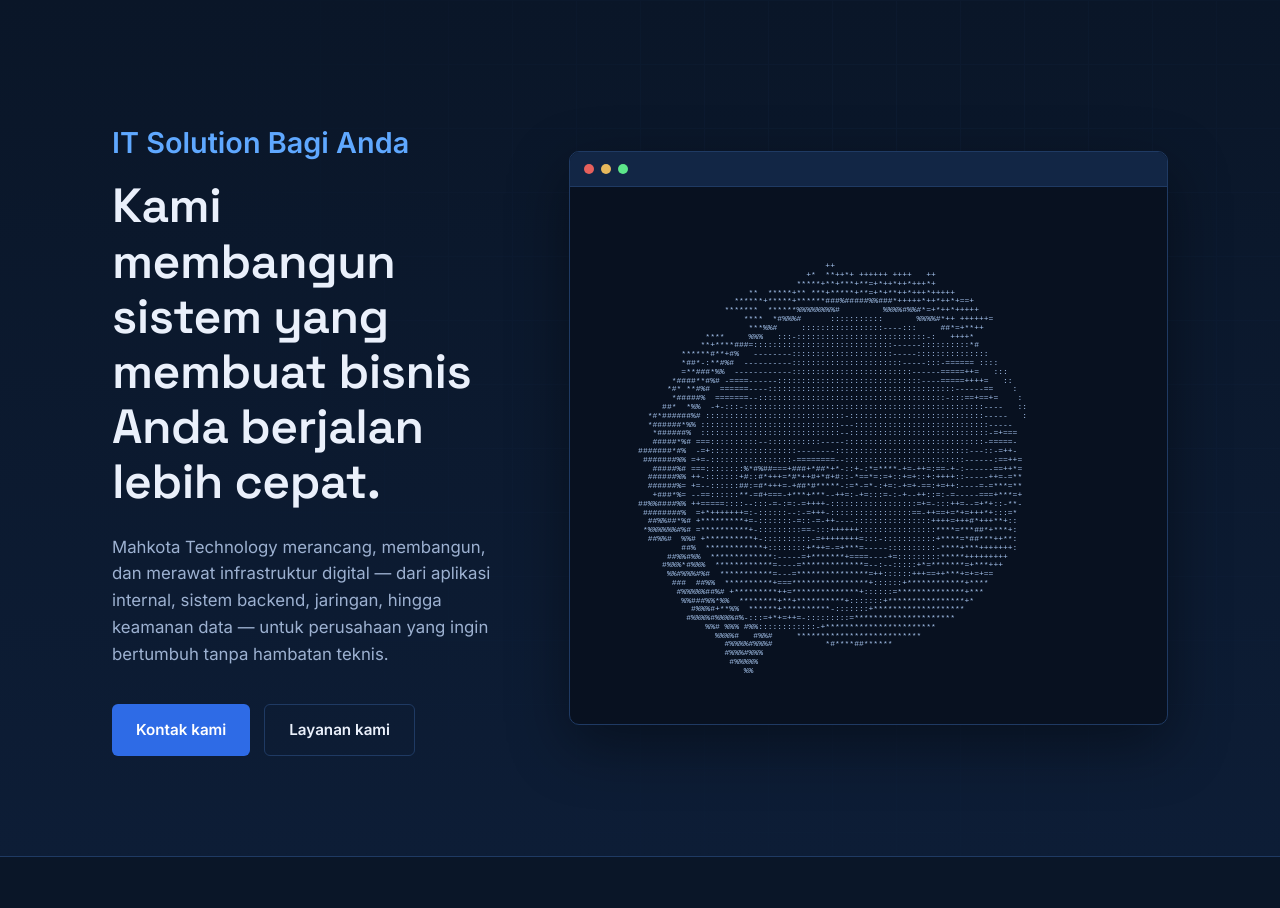
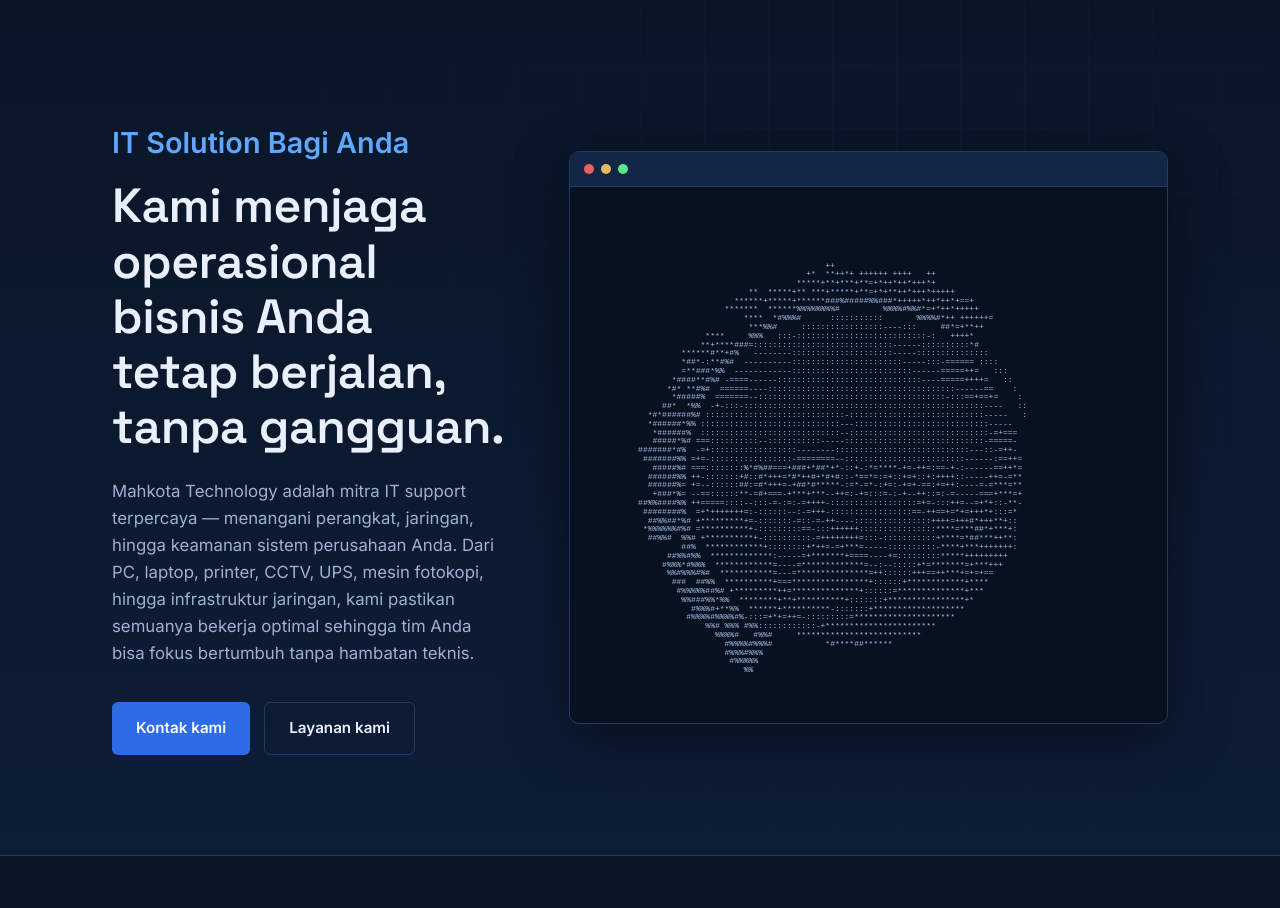
Before and after one commit to zearrs/project, a FastAPI app: page / in a window 1280 px wide. Shown: the part 77-985 px from the top of the page. Run offline with FastAPI, Linux system fonts and the light colour scheme.

Commit message:
new edit

```diff
--- a/main.py
+++ b/main.py
@@ -54,48 +54,173 @@ CONTACT_PERSONS = [
 
 GALERY_ITEMS = {
     "2026": [
-        {""
+        {
         "title": "Implementasi Sistem ERP - Dinas Kesehatan Kota Balikpapan",
         "photo": "/static/img/dokumentasi/icon.webp"
          },
 
-        {"title": "Migrasi Infrastruktur Cloud - Puskesmas Sumber Rejo Balikpapan"},
-        {"title": "Pengembangan Aplikasi Internal - Puskesmas Klandasan Balikpapan"},
-        {"title": "Audit Keamanan Jaringan - Kelurahan Gunung Samarinda Baru"},
-        {"title": "Dashboard Analitik - Kelurahan Gunung Samarinda Baru"},
-        {"title": "Setup Data Center Regional - Kelurahan Sungai Nangka"},
-        {"title": "Setup Data Center Regional - Kelurahan Sungai Nangka"},
-        {"title": "Setup Data Center Regional - Kelurahan Sungai Nangka"},
+        {
+        "title": "Migrasi Infrastruktur Cloud - Puskesmas Sumber Rejo Balikpapan",
+        "photo": "/static/img/dokumentasi/icon.webp"
+
+        },
+        {
+        "title": "Migrasi Infrastruktur Cloud - Puskesmas Sumber Rejo Balikpapan",
+        "photo": "/static/img/dokumentasi/icon.webp"
+
+        },
+        {
+        "title": "Migrasi Infrastruktur Cloud - Puskesmas Sumber Rejo Balikpapan",
+        "photo": "/static/img/dokumentasi/icon.webp"
+
+        },
+        {
+        "title": "Migrasi Infrastruktur Cloud - Puskesmas Sumber Rejo Balikpapan",
+        "photo": "/static/img/dokumentasi/icon.webp"
+
+        },
+        {
+        "title": "Migrasi Infrastruktur Cloud - Puskesmas Sumber Rejo Balikpapan",
+        "photo": "/static/img/dokumentasi/icon.webp"
+
+        },
+        {
+        "title": "Migrasi Infrastruktur Cloud - Puskesmas Sumber Rejo Balikpapan",
+        "photo": "/static/img/dokumentasi/icon.webp"
+
+        },
+        {
+        "title": "Migrasi Infrastruktur Cloud - Puskesmas Sumber Rejo Balikpapan",
+        "photo": "/static/img/dokumentasi/icon.webp"
+
+        },
     ],
     "2025": [
-        {"title": "Implementasi Sistem ERP - Dinas Kesehatan Kota Balikpapan"},
-        {"title": "Migrasi Infrastruktur Cloud - Puskesmas Sumber Rejo Balikpapan"},
-        {"title": "Pengembangan Aplikasi Internal - Puskesmas Klandasan Balikpapan"},
-        {"title": "Audit Keamanan Jaringan - Kelurahan Gunung Samarinda Baru"},
-        {"title": "Dashboard Analitik - Kelurahan Gunung Samarinda Baru"},
-        {"title": "Setup Data Center Regional - Kelurahan Sungai Nangka"},
-        {"title": "Setup Data Center Regional - Kelurahan Sungai Nangka"},
-        {"title": "Setup Data Center Regional - Kelurahan Sungai Nangka"},
+        {
+        "title": "Implementasi Sistem ERP - Dinas Kesehatan Kota Balikpapan",
+        "photo": "/static/img/dokumentasi/icon.webp"
+         },
+
+        {
+        "title": "Migrasi Infrastruktur Cloud - Puskesmas Sumber Rejo Balikpapan",
+        "photo": "/static/img/dokumentasi/icon.webp"
+
+        },
+        {
+        "title": "Migrasi Infrastruktur Cloud - Puskesmas Sumber Rejo Balikpapan",
+        "photo": "/static/img/dokumentasi/icon.webp"
+
+        },
+        {
+        "title": "Migrasi Infrastruktur Cloud - Puskesmas Sumber Rejo Balikpapan",
+        "photo": "/static/img/dokumentasi/icon.webp"
+
+        },
+        {
+        "title": "Migrasi Infrastruktur Cloud - Puskesmas Sumber Rejo Balikpapan",
+        "photo": "/static/img/dokumentasi/icon.webp"
+
+        },
+        {
+        "title": "Migrasi Infrastruktur Cloud - Puskesmas Sumber Rejo Balikpapan",
+        "photo": "/static/img/dokumentasi/icon.webp"
+
+        },
+        {
+        "title": "Migrasi Infrastruktur Cloud - Puskesmas Sumber Rejo Balikpapan",
+        "photo": "/static/img/dokumentasi/icon.webp"
+
+        },
+        {
+        "title": "Migrasi Infrastruktur Cloud - Puskesmas Sumber Rejo Balikpapan",
+        "photo": "/static/img/dokumentasi/icon.webp"
+
+        },
     ],
+
     "2024": [
-        {"title": "Setup Data Center Regional - Kelurahan Sungai Nangka"},
-        {"title": "Setup Data Center Regional - Kelurahan Sungai Nangka"},
-        {"title": "Setup Data Center Regional - Kelurahan Sungai Nangka"},
-        {"title": "Setup Data Center Regional - Kelurahan Sungai Nangka"},
-        {"title": "Setup Data Center Regional - Kelurahan Sungai Nangka"},
-        {"title": "Setup Data Center Regional - Kelurahan Sungai Nangka"},
-        {"title": "Kerja sama 1 - 2024"},
-        {"title": "Kerja sama 2 - 2024"},
+        {
+        "title": "Implementasi Sistem ERP - Dinas Kesehatan Kota Balikpapan",
+        "photo": "/static/img/dokumentasi/icon.webp"
+         },
+
+        {
+        "title": "Migrasi Infrastruktur Cloud - Puskesmas Sumber Rejo Balikpapan",
+        "photo": "/static/img/dokumentasi/icon.webp"
+
+        },
+        {
+        "title": "Migrasi Infrastruktur Cloud - Puskesmas Sumber Rejo Balikpapan",
+        "photo": "/static/img/dokumentasi/icon.webp"
+
+        },
+        {
+        "title": "Migrasi Infrastruktur Cloud - Puskesmas Sumber Rejo Balikpapan",
+        "photo": "/static/img/dokumentasi/icon.webp"
+
+        },
+        {
+        "title": "Migrasi Infrastruktur Cloud - Puskesmas Sumber Rejo Balikpapan",
+        "photo": "/static/img/dokumentasi/icon.webp"
+
+        },
+        {
+        "title": "Migrasi Infrastruktur Cloud - Puskesmas Sumber Rejo Balikpapan",
+        "photo": "/static/img/dokumentasi/icon.webp"
+
+        },
+        {
+        "title": "Migrasi Infrastruktur Cloud - Puskesmas Sumber Rejo Balikpapan",
+        "photo": "/static/img/dokumentasi/icon.webp"
+
+        },
+        {
+        "title": "Migrasi Infrastruktur Cloud - Puskesmas Sumber Rejo Balikpapan",
+        "photo": "/static/img/dokumentasi/icon.webp"
+
+        },
     ],
     "2023": [
-        {"title": "Setup Data Center Regional - Kelurahan Sungai Nangka"},
-        {"title": "Setup Data Center Regional - Kelurahan Sungai Nangka"},
-        {"title": "Setup Data Center Regional - Kelurahan Sungai Nangka"},
-        {"title": "Setup Data Center Regional - Kelurahan Sungai Nangka"},
-        {"title": "Setup Data Center Regional - Kelurahan Sungai Nangka"},
-        {"title": "Setup Data Center Regional - Kelurahan Sungai Nangka"},
-        {"title": "Setup Data Center Regional - Kelurahan Sungai Nangka"},
-        {"title": "Kerja sama 1 - 2023"},
+        {
+        "title": "Implementasi Sistem ERP - Dinas Kesehatan Kota Balikpapan",
+        "photo": "/static/img/dokumentasi/icon.webp"
+         },
+
+        {
+        "title": "Migrasi Infrastruktur Cloud - Puskesmas Sumber Rejo Balikpapan",
+        "photo": "/static/img/dokumentasi/icon.webp"
+
+        },
+        {
+        "title": "Migrasi Infrastruktur Cloud - Puskesmas Sumber Rejo Balikpapan",
+        "photo": "/static/img/dokumentasi/icon.webp"
+
+        },
+        {
+        "title": "Migrasi Infrastruktur Cloud - Puskesmas Sumber Rejo Balikpapan",
+        "photo": "/static/img/dokumentasi/icon.webp"
+
+        },
+        {
+        "title": "Migrasi Infrastruktur Cloud - Puskesmas Sumber Rejo Balikpapan",
+        "photo": "/static/img/dokumentasi/icon.webp"
+
+        },
+        {
+        "title": "Migrasi Infrastruktur Cloud - Puskesmas Sumber Rejo Balikpapan",
+        "photo": "/static/img/dokumentasi/icon.webp"
+
+        },
+        {
+        "title": "Migrasi Infrastruktur Cloud - Puskesmas Sumber Rejo Balikpapan",
+        "photo": "/static/img/dokumentasi/icon.webp"
+
+        },
+        {
+        "title": "Migrasi Infrastruktur Cloud - Puskesmas Sumber Rejo Balikpapan",
+        "photo": "/static/img/dokumentasi/icon.webp"
+
+        },
     ],
 }
 
--- a/templates/index.html
+++ b/templates/index.html
@@ -39,12 +39,9 @@
     <div class="hero-inner">
       <div class="hero-copy">
         <p class="section-label">IT Solution Bagi Anda</p>
-        <h1>Kami membangun sistem yang membuat bisnis Anda berjalan lebih cepat.</h1>
+        <h1>Kami menjaga operasional bisnis Anda tetap berjalan, tanpa gangguan.</h1>
         <p class="hero-desc">
-          Mahkota Technology merancang, membangun, dan merawat infrastruktur digital —
-          dari aplikasi internal, sistem backend, jaringan, hingga keamanan data —
-          untuk perusahaan yang ingin bertumbuh tanpa hambatan teknis.
-        </p>
+          Mahkota Technology adalah mitra IT support terpercaya — menangani perangkat, jaringan, hingga keamanan sistem perusahaan Anda. Dari PC, laptop, printer, CCTV, UPS, mesin fotokopi, hingga infrastruktur jaringan, kami pastikan semuanya bekerja optimal sehingga tim Anda bisa fokus bertumbuh tanpa hambatan teknis.        </p>
         <div class="hero-actions">
           <a href="#contact-person" class="btn btn-primary">Kontak kami</a>
           <a href="#about" class="btn btn-ghost">Layanan kami</a>
```
